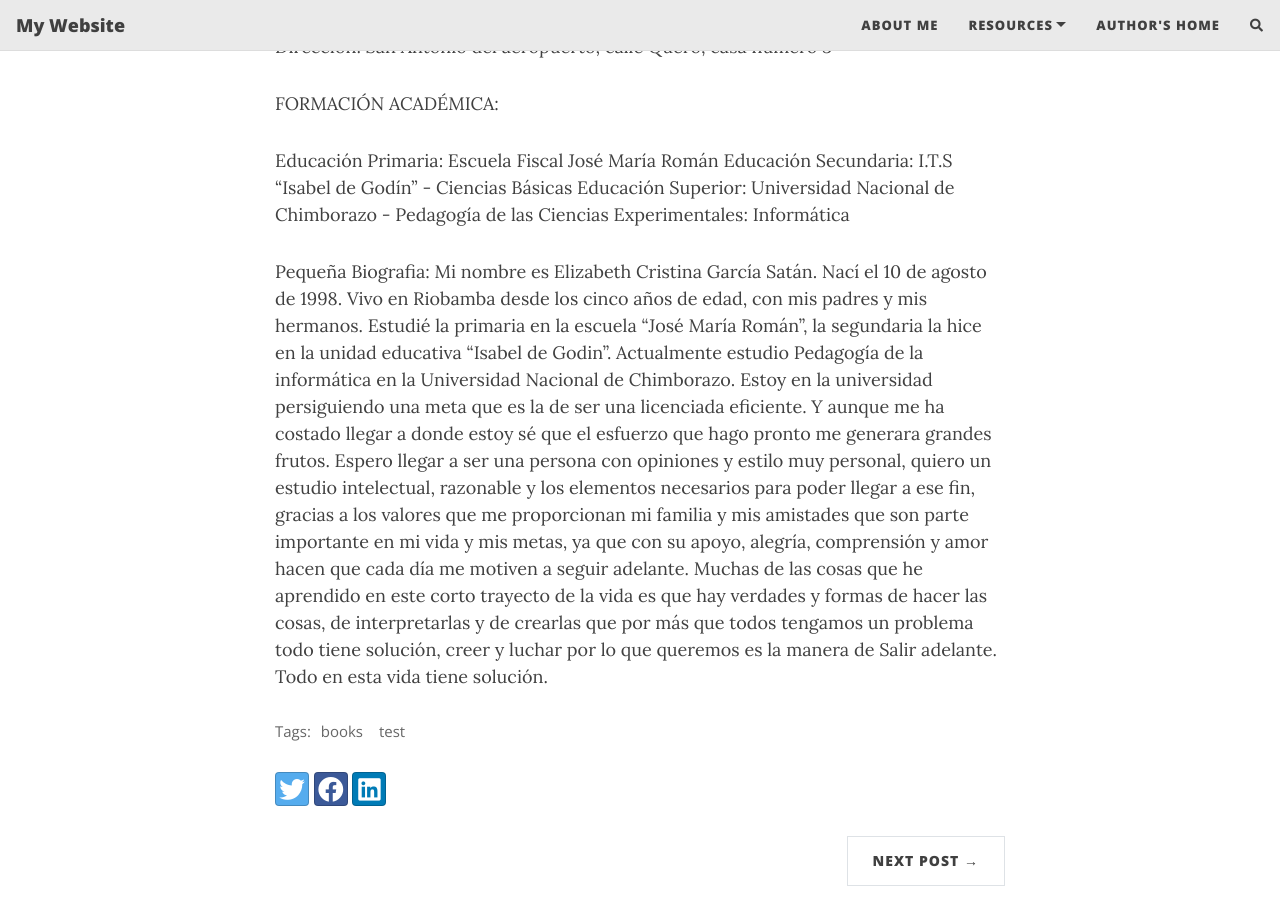
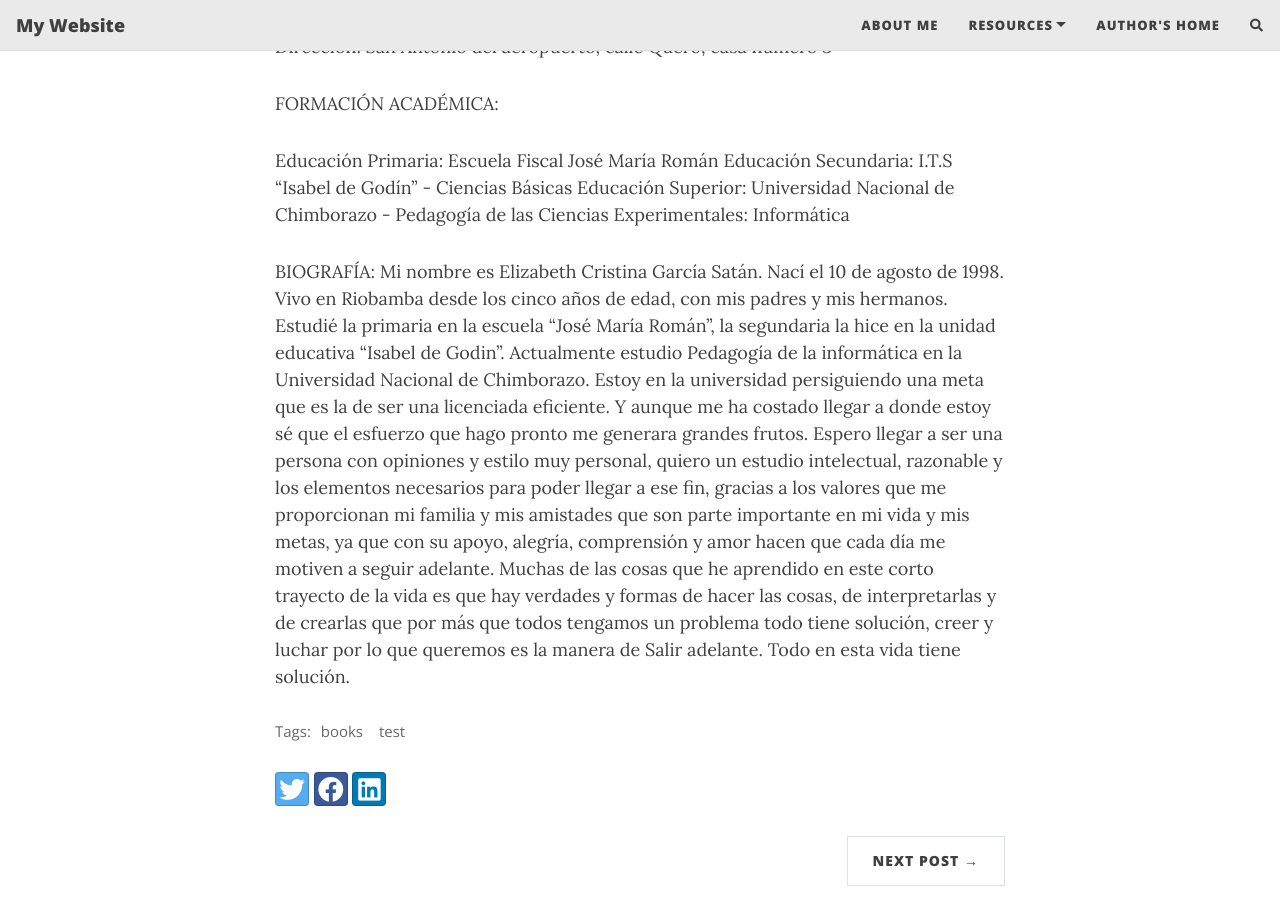
Before and after one commit to Eligarcia10/Eligarcia10.github.io, a Jekyll site: the page built from _posts/2020-02-26-flake-it-till-you-make-it.md, in a window 1280 px wide and 900 px high, scrolled down 626 px. Built offline with Jekyll 4.4.1, drawn with Linux system fonts in a browser that asks for light colours; nearby versions of some CDN libraries; comment, search, counter and statistics services are not loaded.

Commit message:
Update 2020-02-26-flake-it-till-you-make-it.md

```diff
--- a/_posts/2020-02-26-flake-it-till-you-make-it.md
+++ b/_posts/2020-02-26-flake-it-till-you-make-it.md
@@ -25,5 +25,5 @@ Educación Superior: Universidad Nacional de Chimborazo - Pedagogía de las Cien
 
 
 
-Pequeña Biografia:
+BIOGRAFÍA:
 Mi nombre es Elizabeth Cristina García Satán. Nací el 10 de agosto de 1998. Vivo en Riobamba desde los cinco años de edad, con mis padres y mis hermanos. Estudié la primaria en la escuela “José María Román”, la segundaria la hice en la unidad educativa “Isabel de Godin”. Actualmente estudio Pedagogía de la informática en la Universidad Nacional de Chimborazo. Estoy en la universidad persiguiendo una meta que es la de ser una licenciada eficiente. Y aunque me ha costado llegar a donde estoy sé que el esfuerzo que hago pronto me generara grandes frutos. Espero llegar a ser una persona con opiniones y estilo muy personal, quiero un estudio intelectual, razonable y los elementos necesarios para poder llegar a ese fin, gracias a los valores que me proporcionan mi familia y mis amistades que son parte importante en mi vida y mis metas, ya que con su apoyo, alegría, comprensión y amor hacen que cada día me motiven a seguir adelante. Muchas de las cosas que he aprendido en este corto trayecto de la vida es que hay verdades y formas de hacer las cosas, de interpretarlas y de crearlas que por más que todos tengamos un problema todo tiene solución, creer y luchar por lo que queremos es la manera de Salir adelante. Todo en esta vida tiene solución.
```
